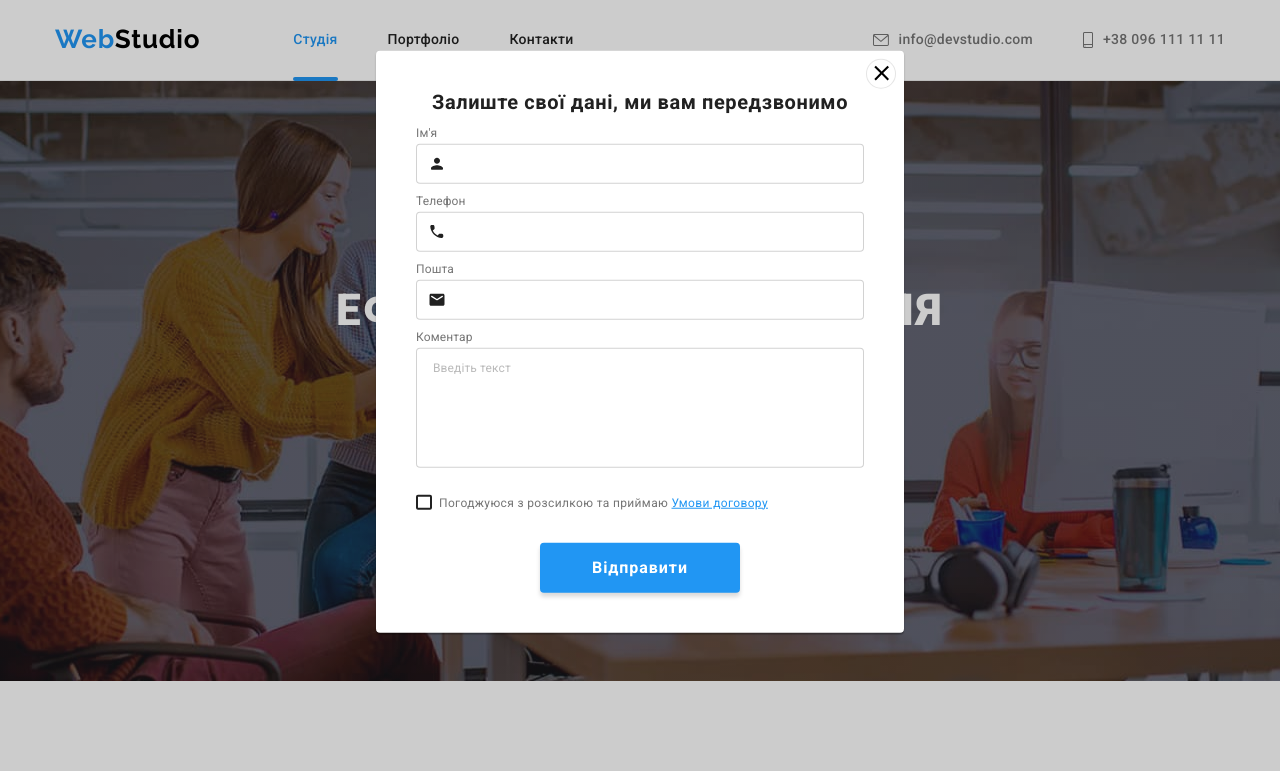
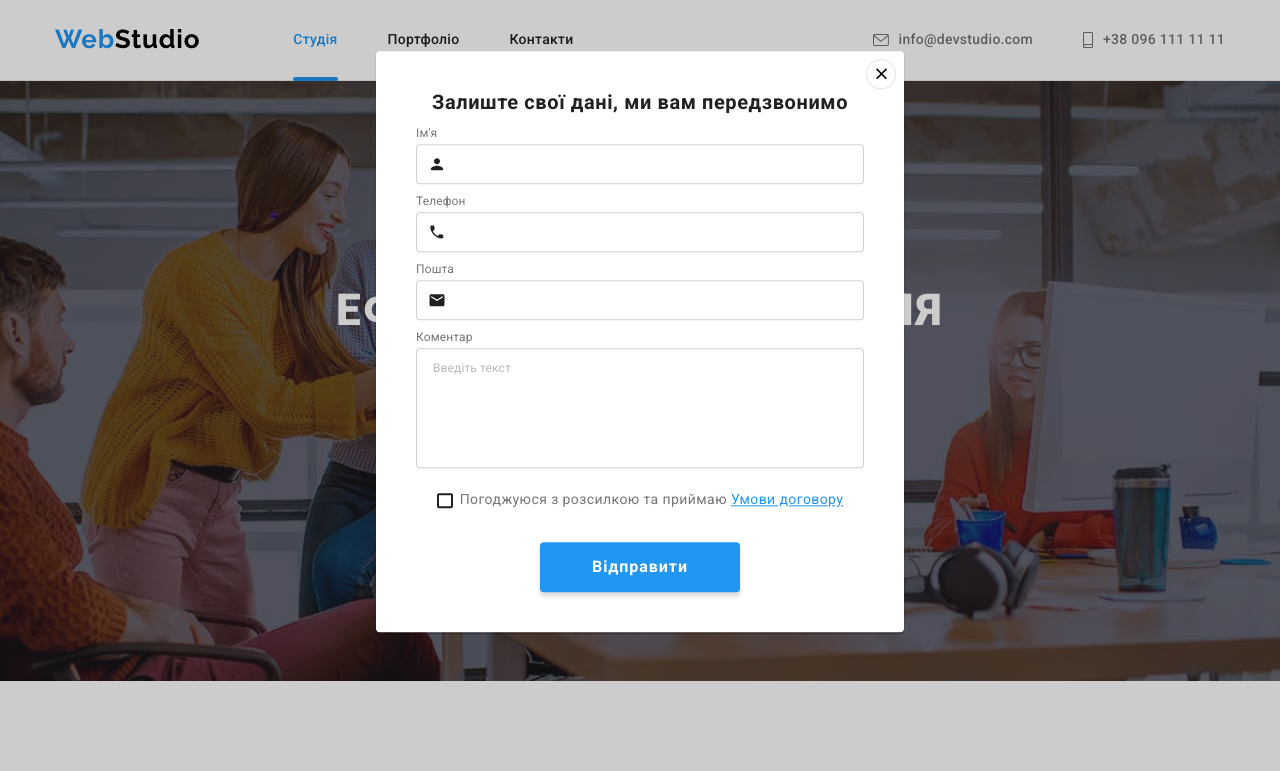
Before and after one commit to MaksymKonin/goit-markup-hw-06, a plain HTML site: page index.html in a window 1280 px wide. Both pictures are taken after a click on the button "Замовити послугу". Shown: the top 771 px of the page. Drawn offline with nearby package versions, Linux system fonts and the light colour scheme.

Commit message:
коррегування після перевірки

```diff
--- a/css/styles.css
+++ b/css/styles.css
@@ -294,6 +294,7 @@ body {
 }
 
 .activity-text {
+  font-weight: 700;
   font-size: 14px;
   line-height: 1.14;
   text-align: center;
@@ -546,7 +547,7 @@ body {
 }
 
 .footer-form {
-  margin-left: 93px;
+  margin-left: auto;
 }
 
 .subscription-wrap {
@@ -868,6 +869,7 @@ body {
 }
 
 .modal-comment {
+  display: block;
   width: 100%;
   height: 120px;
   font-weight: 400;
@@ -924,12 +926,13 @@ body {
 
 .modal-consent {
   font-weight: 400;
-  font-size: 12px;
+  font-size: 14px;
   line-height: 1.71;
   letter-spacing: 0.03em;
   color: #757575;
   display: flex;
   align-items: center;
+  justify-content: center;
 }
 
 .modal-consent span {
--- a/index.html
+++ b/index.html
@@ -489,7 +489,7 @@
     <div class="backdrop is-hidden" data-modal>
       <div class="modal">
         <button type="button" class="modal-btn" data-modal-close>
-          <svg class="modal-close-icon" width="24" height="24">
+          <svg class="modal-close-icon" width="18" height="18">
             <use href="./images/symbol-defs.svg#icon-close"></use>
           </svg>
         </button>
@@ -539,7 +539,7 @@
               </svg>
             </div>
           </div>
-          <div class="modal-field">
+          <div class="modal-field-comment">
             <label class="modal-label" for="user-comment">Коментар</label>
             <textarea
               class="modal-comment"
```
